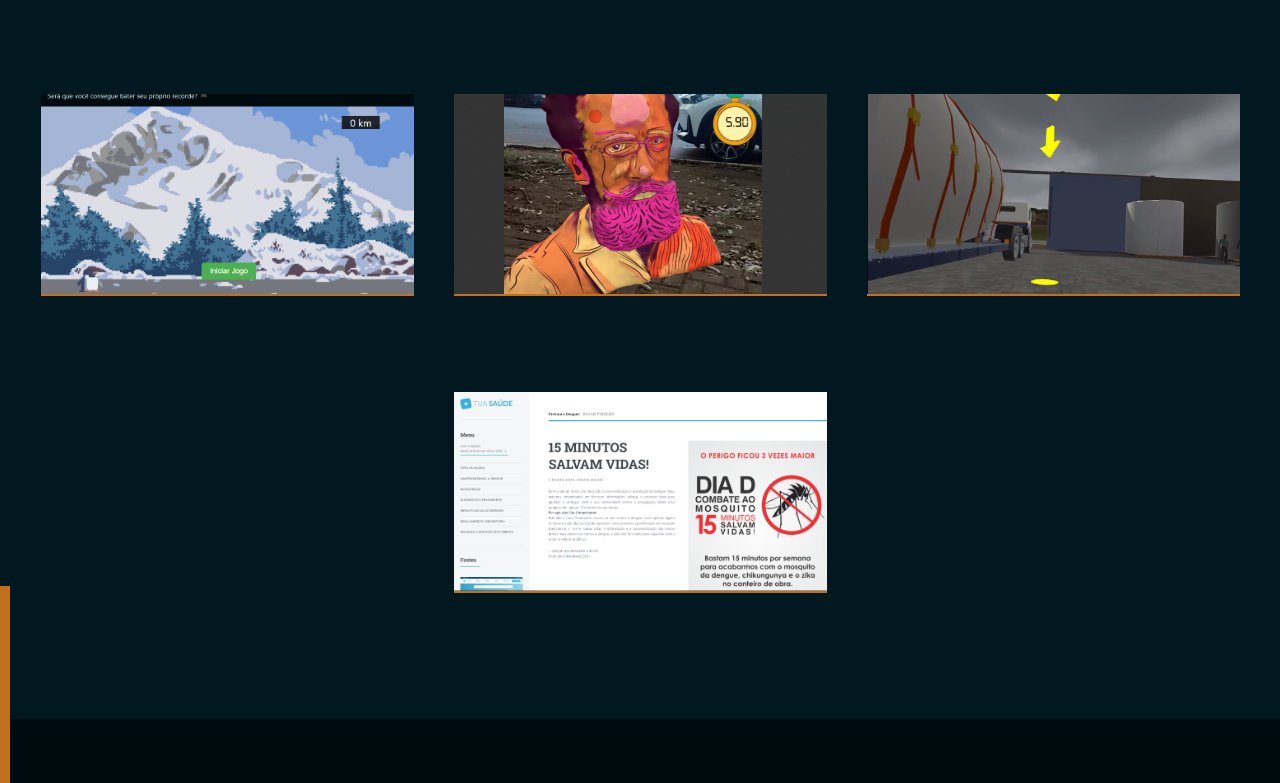
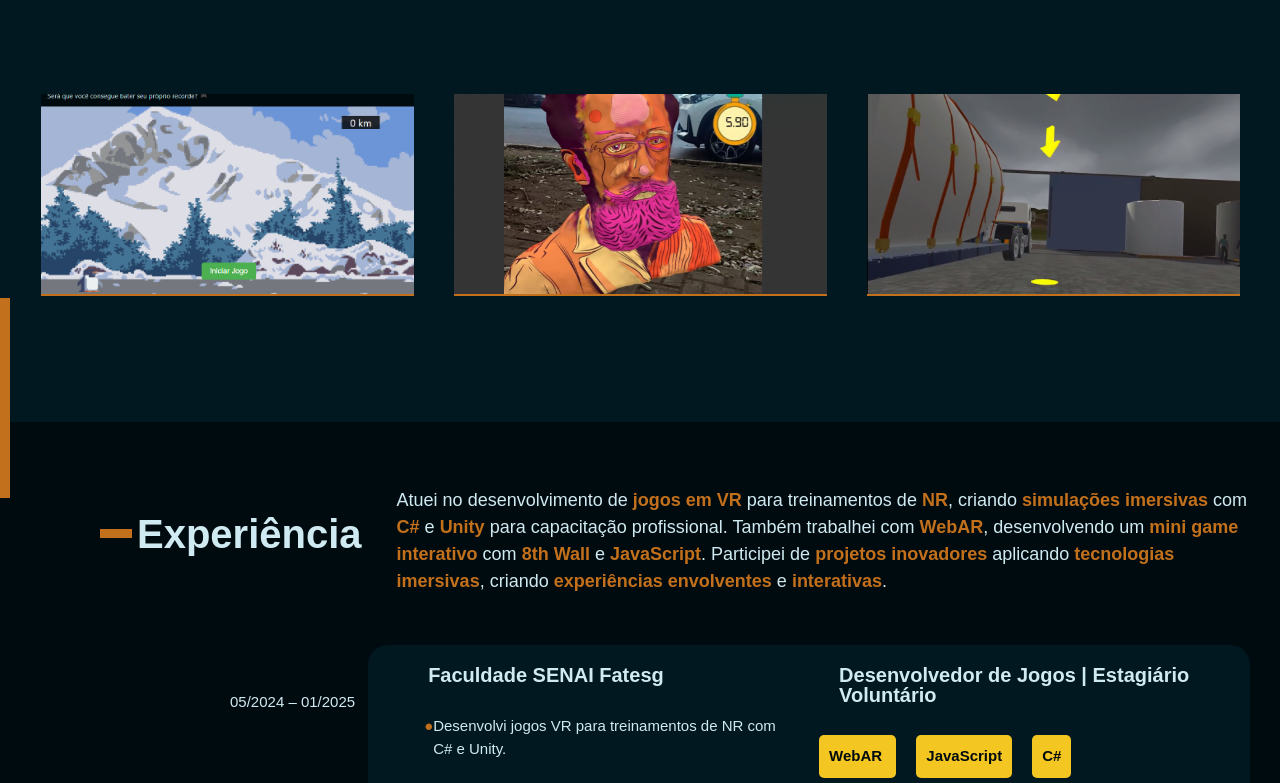
Before and after one commit to Ronan-Pinheiro/Portfolio-Ronan-Pinheiro, a React (Vite) app: page / in a window 1280 px wide. Shown: the part 2004-2787 px from the top of the page. Built offline with nearby package versions, Linux system fonts and the light colour scheme.

Commit message:
Arrumando textos no componete 'sobre' e 'Projetos'

```diff
--- a/src/components/Projetos.jsx
+++ b/src/components/Projetos.jsx
@@ -94,7 +94,7 @@ Ao acertar, recebia um código que, durante a festa de lançamento, era trocado
   //   },
   {
     titulo: 'Carga Indivisível-VR',
-    descricao: `Projeto acadêmico em Realidade Virtual (VR), focado em treinamentos de Normas Regulamentadoras (NR).
+    descricao: `Projeto desenvolvido em Realidade Virtual (VR), focado em treinamentos de Normas Regulamentadoras (NR).
     O jogador atua como caminhoneiro, seguindo um checklist de segurança antes de transportar uma carga indivisível.
     As decisões influenciam o desfecho:
     • Ao ignorar etapas ou escolher o caminho errado (como a ponte), o caminhão colide.
@@ -104,20 +104,20 @@ Ao acertar, recebia um código que, durante a festa de lançamento, era trocado
     // video: Projeto_video_cargaIndivisivel,
     link: 'https://youtu.be/7iExPA784BE',
   },
-  {
-    titulo: '15 MINUTOS SALVAM VIDAS!',
-    descricao: `Projeto acadêmico desenvolvido durante a faculdade, com foco em campanhas de conscientização sobre o combate ao mosquito da dengue.
+  //   {
+  //     titulo: '15 MINUTOS SALVAM VIDAS!',
+  //     descricao: `Projeto acadêmico desenvolvido durante a faculdade, com foco em campanhas de conscientização sobre o combate ao mosquito da dengue.
 
-Simples, direto e funcional, com:
-- HTML
-- CSS
-- JavaScript
+  // Simples, direto e funcional, com:
+  // - HTML
+  // - CSS
+  // - JavaScript
 
-Aplicação interativa e informativa com layout adaptado para múltiplos dispositivos.`,
-    tecnologias: ['HTML', 'CSS', 'JavaScript'],
-    imagens: [Projeto_Projeto_15_minutos],
-    link: 'https://ronan-pinheiro.github.io/Combata-o-Mosquito.github.io/',
-  },
+  // Aplicação interativa e informativa com layout adaptado para múltiplos dispositivos.`,
+  //     tecnologias: ['HTML', 'CSS', 'JavaScript'],
+  //     imagens: [Projeto_Projeto_15_minutos],
+  //     link: 'https://ronan-pinheiro.github.io/Combata-o-Mosquito.github.io/',
+  //   },
 ];
 
 const Projetos = () => {
--- a/src/components/Sobre.jsx
+++ b/src/components/Sobre.jsx
@@ -12,7 +12,7 @@ const Sobre = () => {
             <span className="blue">Ronan Pinheiro</span>
           </h1>
           <p className="descricao">
-            <span className="linha"></span> Desenvolvedor Front-end{' '}
+            <span className="linha"></span> Desenvolvedor Web{' '}
             <span className="orange"> e </span> Games VR/AR
           </p>
         </div>
```
